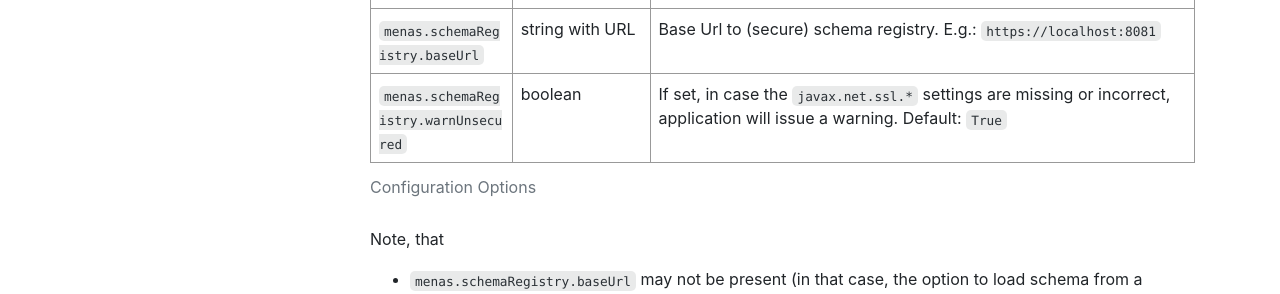
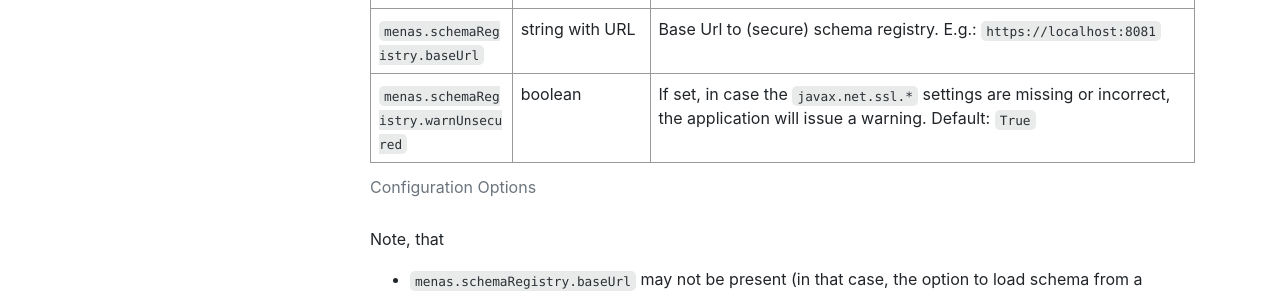
Before and after one commit to AbsaOSS/enceladus, a Jekyll site: the page built from _docs/2.0.0/usage/menas-config.md, in a window 1280 px wide. Shown: the part 1044-1338 px from the top of the page. Built offline with Jekyll 4.4.1, drawn with Linux system fonts in a browser that asks for light colours; nearby versions of some CDN libraries.

Commit message:
Update _data/menas-configuration_2_0_0.yml
Co-authored-by: Adrian Olosutean <adrian.olosutean@absa.africa>

```diff
--- a/_data/menas-configuration_2_0_0.yml
+++ b/_data/menas-configuration_2_0_0.yml
@@ -36,5 +36,5 @@
   - name: menas.schemaRegistry.warnUnsecured
     options:
       - name: boolean
-        description: 'If set, in case the <code>javax.net.ssl.*</code> settings are missing or incorrect, application
+        description: 'If set, in case the <code>javax.net.ssl.*</code> settings are missing or incorrect, the application
         will issue a warning. Default: <code>True</code>'
```
